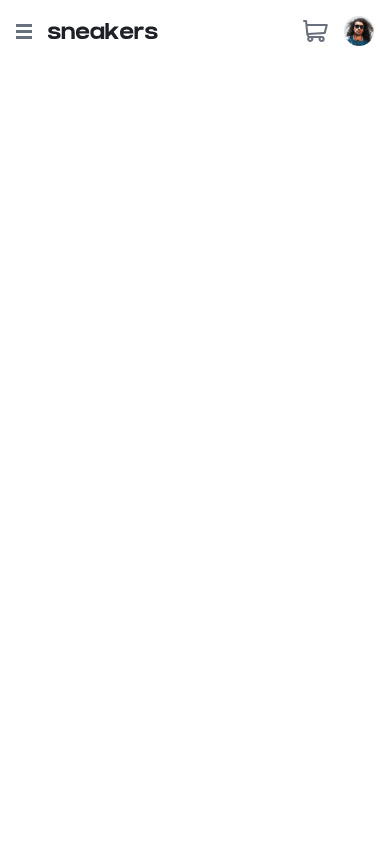
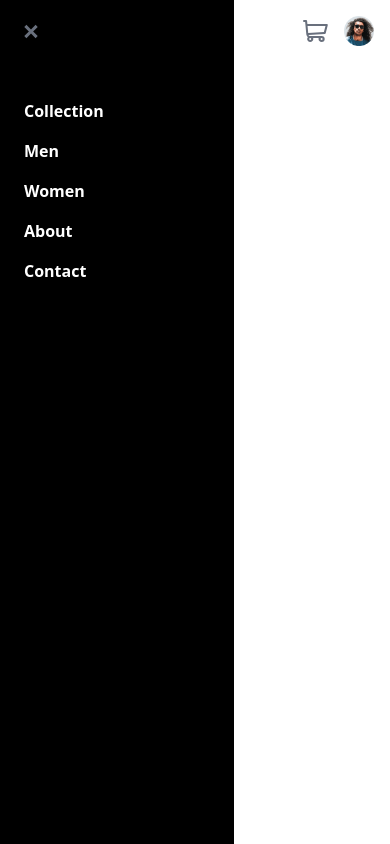
Before and after one commit to AbdulSamadCodes/Ecommerce-product-page, a React (Vite) app: page / in a window 390 px wide. Both pictures are taken after a click on the button 24 px from the left and 31 px from the top of the page. Built offline with nearby package versions, Linux system fonts and the light colour scheme.

Commit message:
Header completed

```diff
--- a/src/Components/Header.jsx
+++ b/src/Components/Header.jsx
@@ -1,26 +1,56 @@
 import { React } from 'react';
+
 import { navLinks } from '/src/Constant/index.js';
 
 import iconMenu from '/src/assets/images/icon-menu.svg';
 import logo from '/src/assets/images/logo.svg';
 import iconCart from '/src/assets/images/icon-cart.svg';
 import imageAvatar from '/src/assets/images/image-avatar.png'
+import iconClose from '/src/assets/images/icon-close.svg';
 
 import { useToggle } from '/src/hooks/useToggle.js';
 
-function MobileNavbar() {
-  //to be implemented
+function MobileNavbar({ handleMobileNav }) {
+
+  return (
+    <nav className={`mobile_navbar
+      w-[60%] fixed
+      top-0 left-0  bottom-0 bg-black p-6
+      transition-md:hidden`}>
+      <button onClick={handleMobileNav}>
+        <img src={iconClose} />
+      </button>
+
+      <ul className='flex flex-col gap-y-4 mt-[60px]'>
+        {navLinks.map((navLink) => {
+          const { id, title } = navLink;
+
+          return <li key={id}>
+            <a href="#" className='text-white
+             font-semibold'>
+              {title}
+            </a>
+          </li>
+        })}
+      </ul>
+
+    </nav>
+  );
 }
 
 function Header() {
-  const [isNavOpen, setIsNavOpen] = useToggle(false);
+  const [isNavOpen, toggleIsNavOpen] = useToggle(false);
+
+  const handleMobileNav = () => {
+    toggleIsNavOpen(prevState => !prevState);
+  }
 
   return (
     <header className='header py-4 px-4 fixed
       top-0 left-0 right-0 flex items-center
       gap-4 md:gap-10 z-10'>
       <button className='md:hidden'>
-        <img src={iconMenu} />
+        <img src={iconMenu} onClick={handleMobileNav} />
       </button>
 
       <a href="">
@@ -29,9 +59,10 @@ function Header() {
 
       {
         <nav className='navbar'>
-          <ul className='nav__list gap-12 hidden md:flex items-center'>
+          <ul className=' gap-12 hidden md:flex items-center'>
             {navLinks.map((navLink) => {
               const { id, title } = navLink;
+
               return <li key={id}>
                 <a className='text-dark-grayish-blue'
                   href="#">
@@ -52,8 +83,12 @@ function Header() {
           <img src={imageAvatar} width={'30px'} />
         </a>
       </span>
+
+      {isNavOpen &&
+        <MobileNavbar isActive={isNavOpen}
+          handleMobileNav={handleMobileNav} />}
     </header>
-  );
+  )
 }
 
 export { Header };
```
Also changed, not shown: index.html (line endings or trailing spaces).
